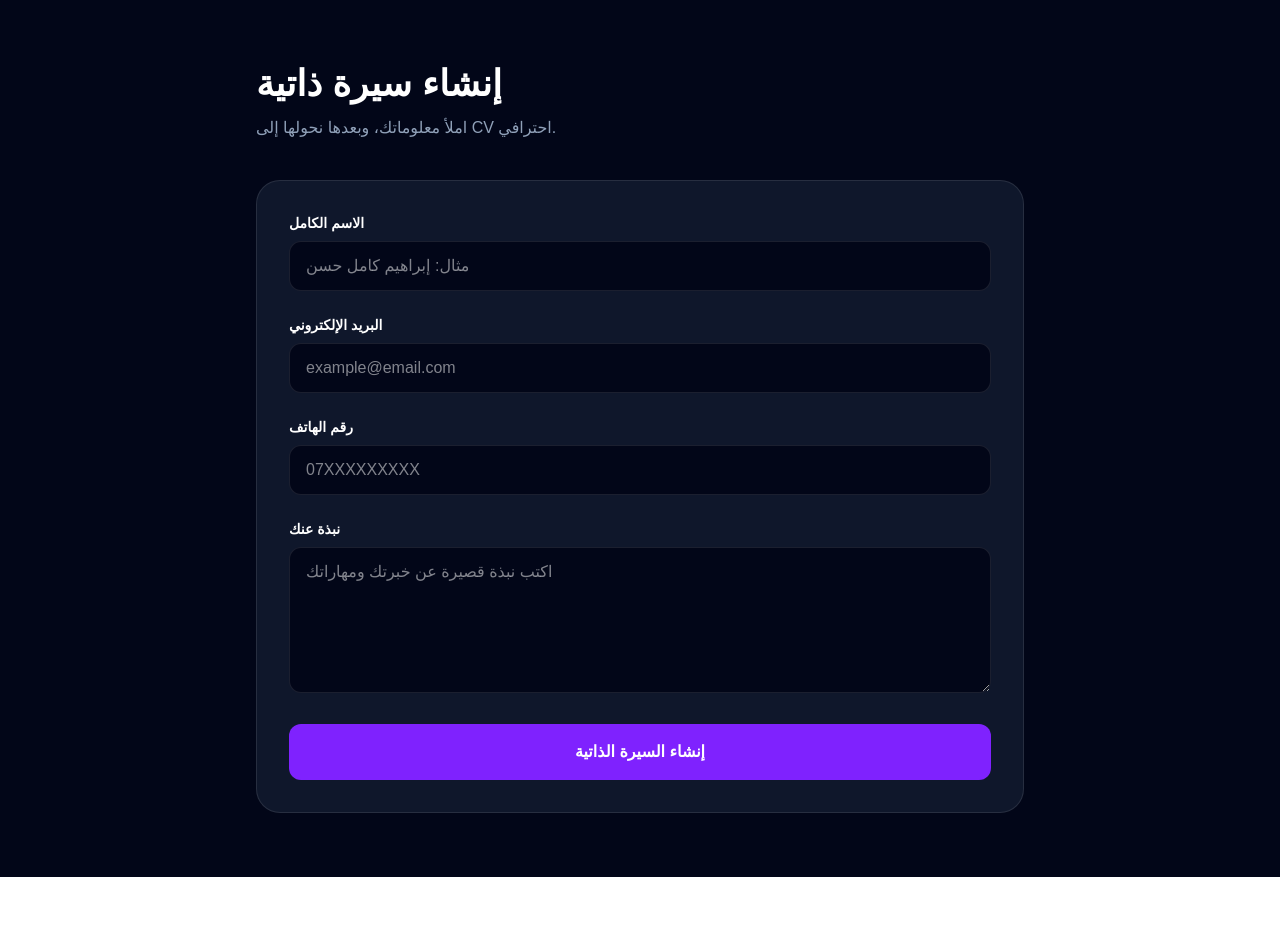
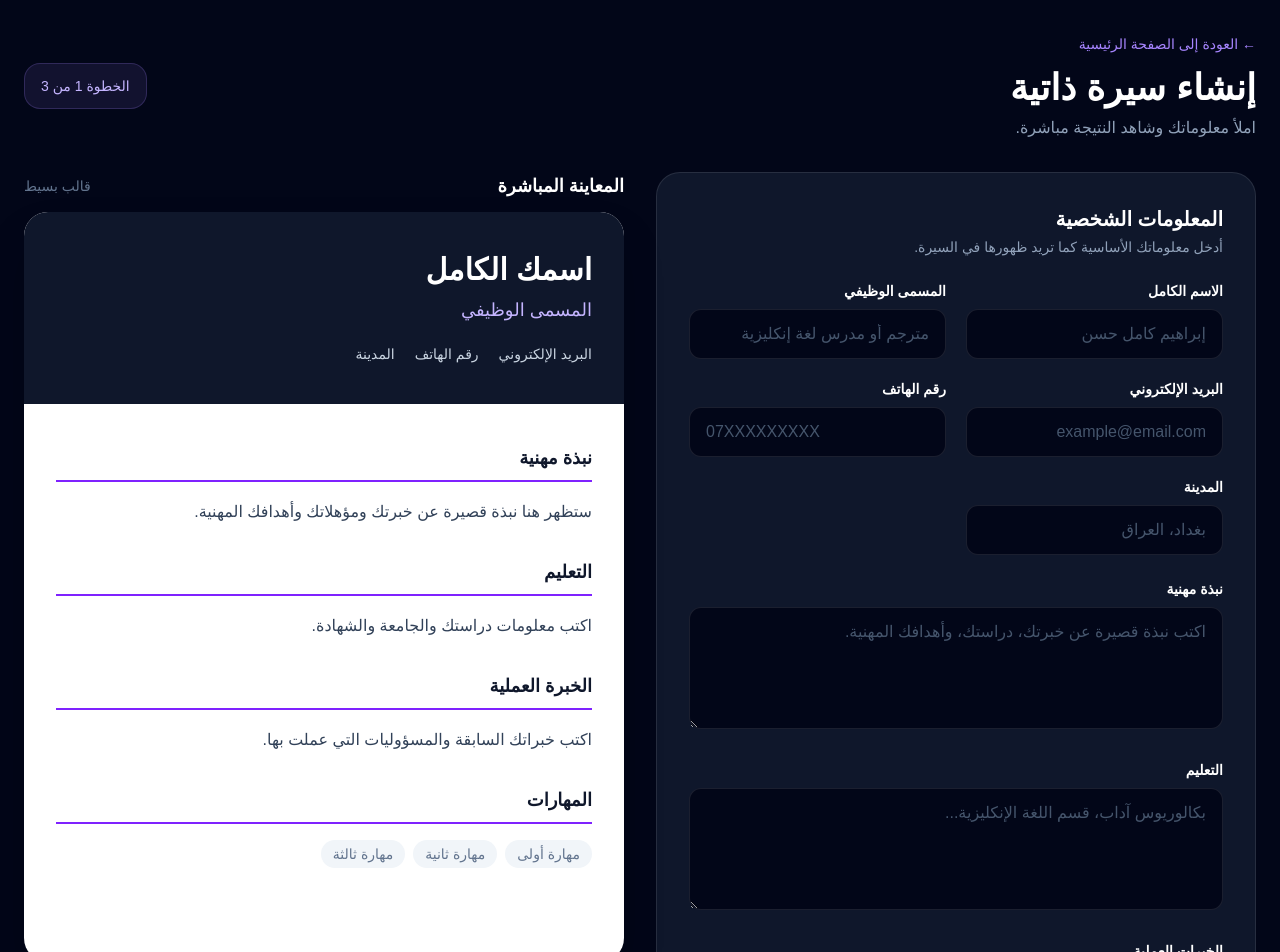
Before and after one commit to Ibrahish2/resumeiq-ai, a Next.js app: page /create-cv in a window 1280 px wide. Shown: the top 952 px of the page. Before the commit the page ends 877 px from the top, so only its background shows below. Built offline with nearby package versions, Linux system fonts and the light colour scheme.

Commit message:
Add live CV builder

```diff
--- a/src/app/create-cv/page.tsx
+++ b/src/app/create-cv/page.tsx
@@ -1,70 +1,366 @@
+"use client";
+
+import { ChangeEvent, FormEvent, useState } from "react";
+import Link from "next/link";
+
+type CVData = {
+  fullName: string;
+  jobTitle: string;
+  email: string;
+  phone: string;
+  city: string;
+  summary: string;
+  education: string;
+  experience: string;
+  skills: string;
+};
+
+const initialData: CVData = {
+  fullName: "",
+  jobTitle: "",
+  email: "",
+  phone: "",
+  city: "",
+  summary: "",
+  education: "",
+  experience: "",
+  skills: "",
+};
+
 export default function CreateCVPage() {
+  const [cvData, setCvData] = useState<CVData>(initialData);
+
+  function handleChange(
+    event: ChangeEvent<HTMLInputElement | HTMLTextAreaElement>,
+  ) {
+    const { name, value } = event.target;
+
+    setCvData((previousData) => ({
+      ...previousData,
+      [name]: value,
+    }));
+  }
+
+  function handleSubmit(event: FormEvent<HTMLFormElement>) {
+    event.preventDefault();
+    alert("تم حفظ البيانات مؤقتًا. سنضيف تنزيل PDF في الخطوة القادمة.");
+  }
+
+  const skillsList = cvData.skills
+    .split(",")
+    .map((skill) => skill.trim())
+    .filter(Boolean);
+
   return (
-    <main className="min-h-screen bg-slate-950 px-6 py-16 text-white">
-      <div className="mx-auto max-w-3xl">
-        <h1 className="text-4xl font-bold">إنشاء سيرة ذاتية</h1>
+    <main
+      dir="rtl"
+      className="min-h-screen bg-slate-950 px-4 py-8 text-white sm:px-6"
+    >
+      <div className="mx-auto max-w-7xl">
+        <header className="mb-8 flex flex-col gap-4 sm:flex-row sm:items-center sm:justify-between">
+          <div>
+            <Link
+              href="/"
+              className="text-sm text-violet-400 transition hover:text-violet-300"
+            >
+              ← العودة إلى الصفحة الرئيسية
+            </Link>
 
-        <p className="mt-3 text-slate-400">
-          املأ معلوماتك، وبعدها نحولها إلى CV احترافي.
+            <h1 className="mt-3 text-3xl font-bold sm:text-4xl">
+              إنشاء سيرة ذاتية
+            </h1>
+
+            <p className="mt-2 text-slate-400">
+              املأ معلوماتك وشاهد النتيجة مباشرة.
             </p>
+          </div>
 
-        <form className="mt-10 space-y-6 rounded-3xl border border-white/10 bg-slate-900 p-8">
+          <div className="rounded-2xl border border-violet-400/20 bg-violet-400/10 px-4 py-3 text-sm text-violet-300">
+            الخطوة 1 من 3
+          </div>
+        </header>
+
+        <div className="grid gap-8 lg:grid-cols-2">
+          <form
+            onSubmit={handleSubmit}
+            className="space-y-6 rounded-3xl border border-white/10 bg-slate-900 p-6 sm:p-8"
+          >
             <div>
-            <label className="mb-2 block text-sm font-semibold">
-              الاسم الكامل
-            </label>
+              <h2 className="text-xl font-bold">المعلومات الشخصية</h2>
+              <p className="mt-1 text-sm text-slate-400">
+                أدخل معلوماتك الأساسية كما تريد ظهورها في السيرة.
+              </p>
+            </div>
 
-            <input
-              type="text"
-              placeholder="مثال: إبراهيم كامل حسن"
-              className="w-full rounded-xl border border-white/10 bg-slate-950 px-4 py-3 outline-none focus:border-violet-500"
+            <div className="grid gap-5 sm:grid-cols-2">
+              <FormField
+                label="الاسم الكامل"
+                name="fullName"
+                value={cvData.fullName}
+                placeholder="إبراهيم كامل حسن"
+                onChange={handleChange}
+              />
+
+              <FormField
+                label="المسمى الوظيفي"
+                name="jobTitle"
+                value={cvData.jobTitle}
+                placeholder="مترجم أو مدرس لغة إنكليزية"
+                onChange={handleChange}
+              />
+
+              <FormField
+                label="البريد الإلكتروني"
+                name="email"
+                type="email"
+                value={cvData.email}
+                placeholder="example@email.com"
+                onChange={handleChange}
+              />
+
+              <FormField
+                label="رقم الهاتف"
+                name="phone"
+                type="tel"
+                value={cvData.phone}
+                placeholder="07XXXXXXXXX"
+                onChange={handleChange}
+              />
+
+              <FormField
+                label="المدينة"
+                name="city"
+                value={cvData.city}
+                placeholder="بغداد، العراق"
+                onChange={handleChange}
               />
             </div>
 
-          <div>
-            <label className="mb-2 block text-sm font-semibold">
-              البريد الإلكتروني
-            </label>
+            <TextAreaField
+              label="نبذة مهنية"
+              name="summary"
+              value={cvData.summary}
+              placeholder="اكتب نبذة قصيرة عن خبرتك، دراستك، وأهدافك المهنية."
+              onChange={handleChange}
+            />
 
-            <input
-              type="email"
-              placeholder="example@email.com"
-              className="w-full rounded-xl border border-white/10 bg-slate-950 px-4 py-3 outline-none focus:border-violet-500"
+            <TextAreaField
+              label="التعليم"
+              name="education"
+              value={cvData.education}
+              placeholder="بكالوريوس آداب، قسم اللغة الإنكليزية..."
+              onChange={handleChange}
             />
-          </div>
 
-          <div>
-            <label className="mb-2 block text-sm font-semibold">
-              رقم الهاتف
-            </label>
+            <TextAreaField
+              label="الخبرات العملية"
+              name="experience"
+              value={cvData.experience}
+              placeholder="اكتب اسم الوظيفة، مكان العمل، وأهم المهام."
+              onChange={handleChange}
+            />
 
-            <input
-              type="tel"
-              placeholder="07XXXXXXXXX"
-              className="w-full rounded-xl border border-white/10 bg-slate-950 px-4 py-3 outline-none focus:border-violet-500"
+            <TextAreaField
+              label="المهارات"
+              name="skills"
+              value={cvData.skills}
+              placeholder="اللغة الإنكليزية، الترجمة، Microsoft Office"
+              helpText="افصل بين كل مهارة والثانية بفاصلة."
+              onChange={handleChange}
             />
-          </div>
-
-          <div>
-            <label className="mb-2 block text-sm font-semibold">
-              نبذة عنك
-            </label>
-
-            <textarea
-              rows={5}
-              placeholder="اكتب نبذة قصيرة عن خبرتك ومهاراتك"
-              className="w-full rounded-xl border border-white/10 bg-slate-950 px-4 py-3 outline-none focus:border-violet-500"
-            />
-          </div>
 
             <button
               type="submit"
-            className="w-full rounded-xl bg-violet-600 px-6 py-4 font-bold transition hover:bg-violet-500"
+              className="w-full rounded-2xl bg-violet-600 px-6 py-4 font-bold transition hover:bg-violet-500"
             >
-            إنشاء السيرة الذاتية
+              حفظ ومتابعة
             </button>
           </form>
+
+          <section className="lg:sticky lg:top-6 lg:self-start">
+            <div className="mb-3 flex items-center justify-between">
+              <h2 className="text-lg font-bold">المعاينة المباشرة</h2>
+              <span className="text-sm text-slate-500">قالب بسيط</span>
+            </div>
+
+            <div
+              dir="rtl"
+              className="min-h-[750px] overflow-hidden rounded-3xl bg-white text-slate-900 shadow-2xl"
+            >
+              <div className="bg-slate-900 px-8 py-10 text-white">
+                <h2 className="text-3xl font-bold">
+                  {cvData.fullName || "اسمك الكامل"}
+                </h2>
+
+                <p className="mt-2 text-lg text-violet-300">
+                  {cvData.jobTitle || "المسمى الوظيفي"}
+                </p>
+
+                <div className="mt-5 flex flex-wrap gap-x-5 gap-y-2 text-sm text-slate-300">
+                  <span>{cvData.email || "البريد الإلكتروني"}</span>
+                  <span>{cvData.phone || "رقم الهاتف"}</span>
+                  <span>{cvData.city || "المدينة"}</span>
+                </div>
+              </div>
+
+              <div className="space-y-8 px-8 py-10">
+                <PreviewSection
+                  title="نبذة مهنية"
+                  content={
+                    cvData.summary ||
+                    "ستظهر هنا نبذة قصيرة عن خبرتك ومؤهلاتك وأهدافك المهنية."
+                  }
+                />
+
+                <PreviewSection
+                  title="التعليم"
+                  content={
+                    cvData.education ||
+                    "اكتب معلومات دراستك والجامعة والشهادة."
+                  }
+                />
+
+                <PreviewSection
+                  title="الخبرة العملية"
+                  content={
+                    cvData.experience ||
+                    "اكتب خبراتك السابقة والمسؤوليات التي عملت بها."
+                  }
+                />
+
+                <div>
+                  <h3 className="border-b-2 border-violet-600 pb-2 text-lg font-bold">
+                    المهارات
+                  </h3>
+
+                  <div className="mt-4 flex flex-wrap gap-2">
+                    {skillsList.length > 0 ? (
+                      skillsList.map((skill) => (
+                        <span
+                          key={skill}
+                          className="rounded-full bg-violet-100 px-3 py-1 text-sm text-violet-800"
+                        >
+                          {skill}
+                        </span>
+                      ))
+                    ) : (
+                      <>
+                        <SkillPlaceholder text="مهارة أولى" />
+                        <SkillPlaceholder text="مهارة ثانية" />
+                        <SkillPlaceholder text="مهارة ثالثة" />
+                      </>
+                    )}
+                  </div>
+                </div>
+              </div>
+            </div>
+          </section>
+        </div>
       </div>
     </main>
   );
 }
+
+type FormFieldProps = {
+  label: string;
+  name: keyof CVData;
+  value: string;
+  placeholder: string;
+  type?: string;
+  onChange: (event: ChangeEvent<HTMLInputElement>) => void;
+};
+
+function FormField({
+  label,
+  name,
+  value,
+  placeholder,
+  type = "text",
+  onChange,
+}: FormFieldProps) {
+  return (
+    <div>
+      <label htmlFor={name} className="mb-2 block text-sm font-semibold">
+        {label}
+      </label>
+
+      <input
+        id={name}
+        name={name}
+        type={type}
+        value={value}
+        placeholder={placeholder}
+        onChange={onChange}
+        className="w-full rounded-xl border border-white/10 bg-slate-950 px-4 py-3 outline-none transition placeholder:text-slate-600 focus:border-violet-500"
+      />
+    </div>
+  );
+}
+
+type TextAreaFieldProps = {
+  label: string;
+  name: keyof CVData;
+  value: string;
+  placeholder: string;
+  helpText?: string;
+  onChange: (event: ChangeEvent<HTMLTextAreaElement>) => void;
+};
+
+function TextAreaField({
+  label,
+  name,
+  value,
+  placeholder,
+  helpText,
+  onChange,
+}: TextAreaFieldProps) {
+  return (
+    <div>
+      <label htmlFor={name} className="mb-2 block text-sm font-semibold">
+        {label}
+      </label>
+
+      <textarea
+        id={name}
+        name={name}
+        rows={4}
+        value={value}
+        placeholder={placeholder}
+        onChange={onChange}
+        className="w-full resize-y rounded-xl border border-white/10 bg-slate-950 px-4 py-3 outline-none transition placeholder:text-slate-600 focus:border-violet-500"
+      />
+
+      {helpText && (
+        <p className="mt-2 text-xs text-slate-500">{helpText}</p>
+      )}
+    </div>
+  );
+}
+
+function PreviewSection({
+  title,
+  content,
+}: {
+  title: string;
+  content: string;
+}) {
+  return (
+    <div>
+      <h3 className="border-b-2 border-violet-600 pb-2 text-lg font-bold">
+        {title}
+      </h3>
+
+      <p className="mt-4 whitespace-pre-line leading-7 text-slate-700">
+        {content}
+      </p>
+    </div>
+  );
+}
+
+function SkillPlaceholder({ text }: { text: string }) {
+  return (
+    <span className="rounded-full bg-slate-100 px-3 py-1 text-sm text-slate-500">
+      {text}
+    </span>
+  );
+}
```
Lines whose indentation alone changed are shown as unchanged.
